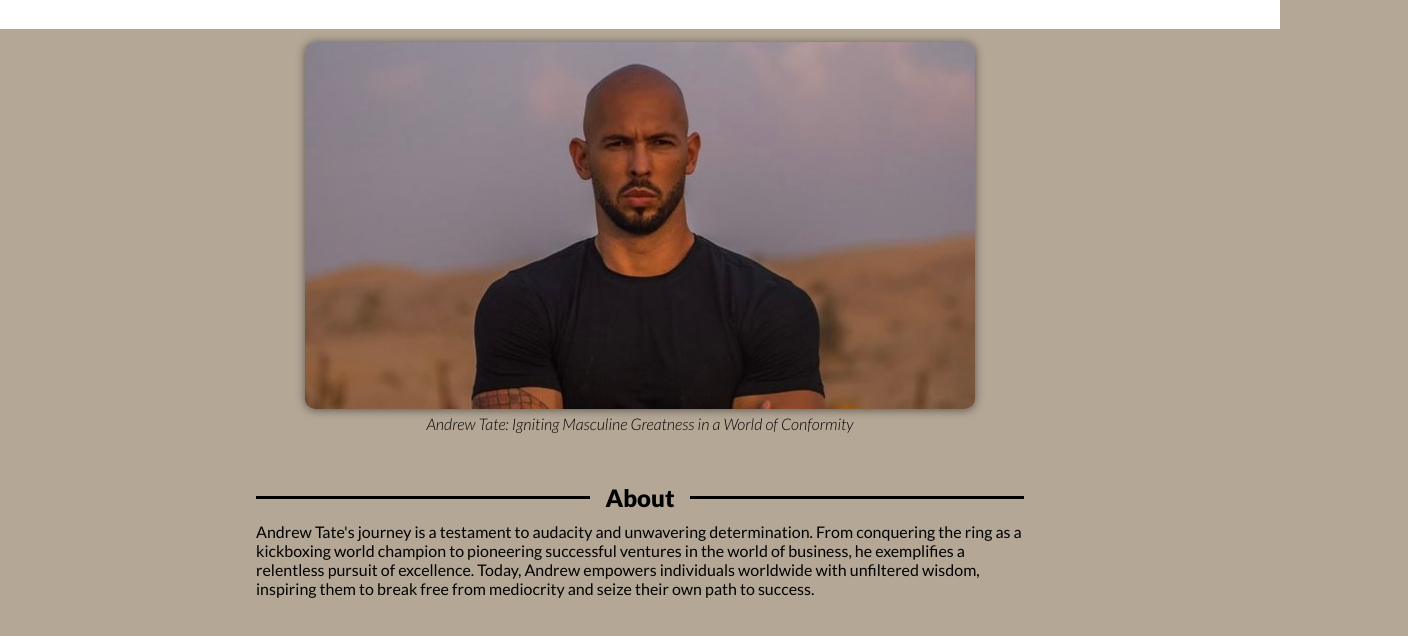
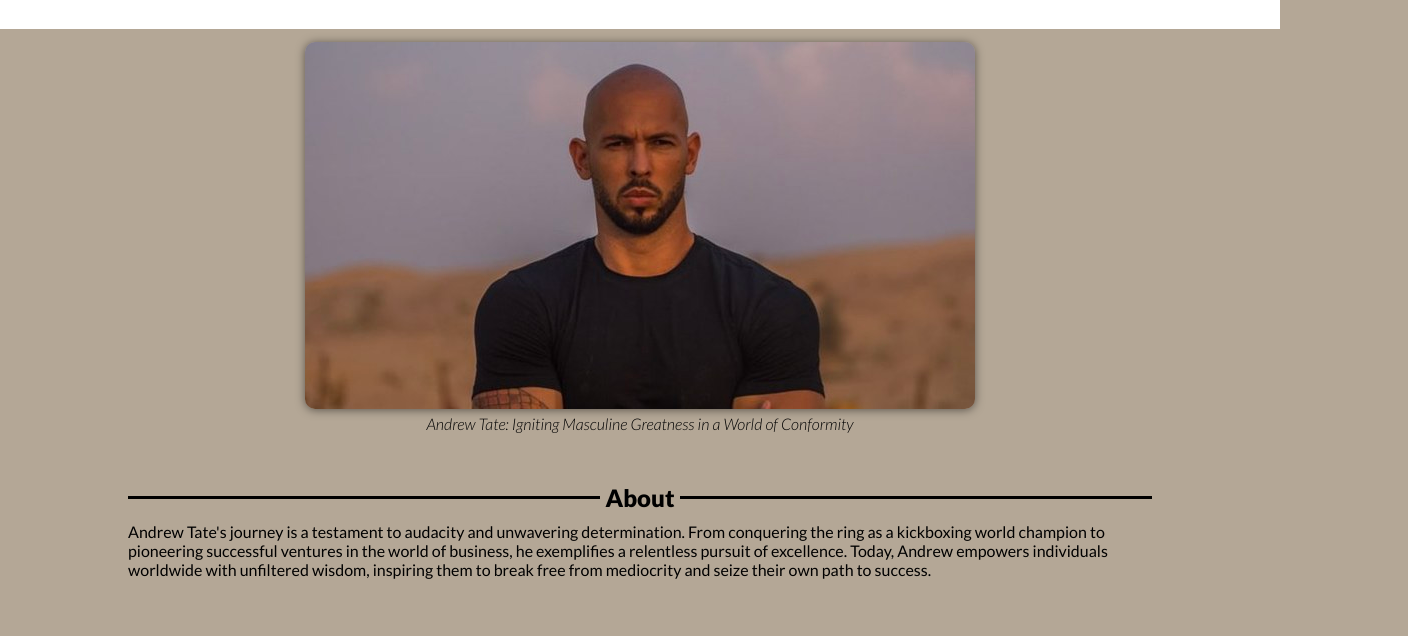
Before and after one commit to asad-sharif/tribute-tate, a plain HTML site: page index.html in a window 1280 px wide. Shown: the part 143-779 px from the top of the page, 1408 px wide, since content can reach past the window. Drawn offline with Linux system fonts and the light colour scheme.

Commit message:
Andrew tate

```diff
--- a/CSS/styles.css
+++ b/CSS/styles.css
@@ -45,7 +45,7 @@ blockquote {
     align-items: center;
     justify-content: start;
     width: 100%;
-    padding: 1% 20%;
+    padding: 1% 10%;
 }
 img{
     display: block;
@@ -84,8 +84,8 @@ legend {
     text-align: center;
     font-size: 1.5rem;
     font-weight: 700;
-    padding-left: 15px;
-    padding-right: 15px;
+    padding-left:5px;
+    padding-right: 5px;
 }
 
 p {
```
